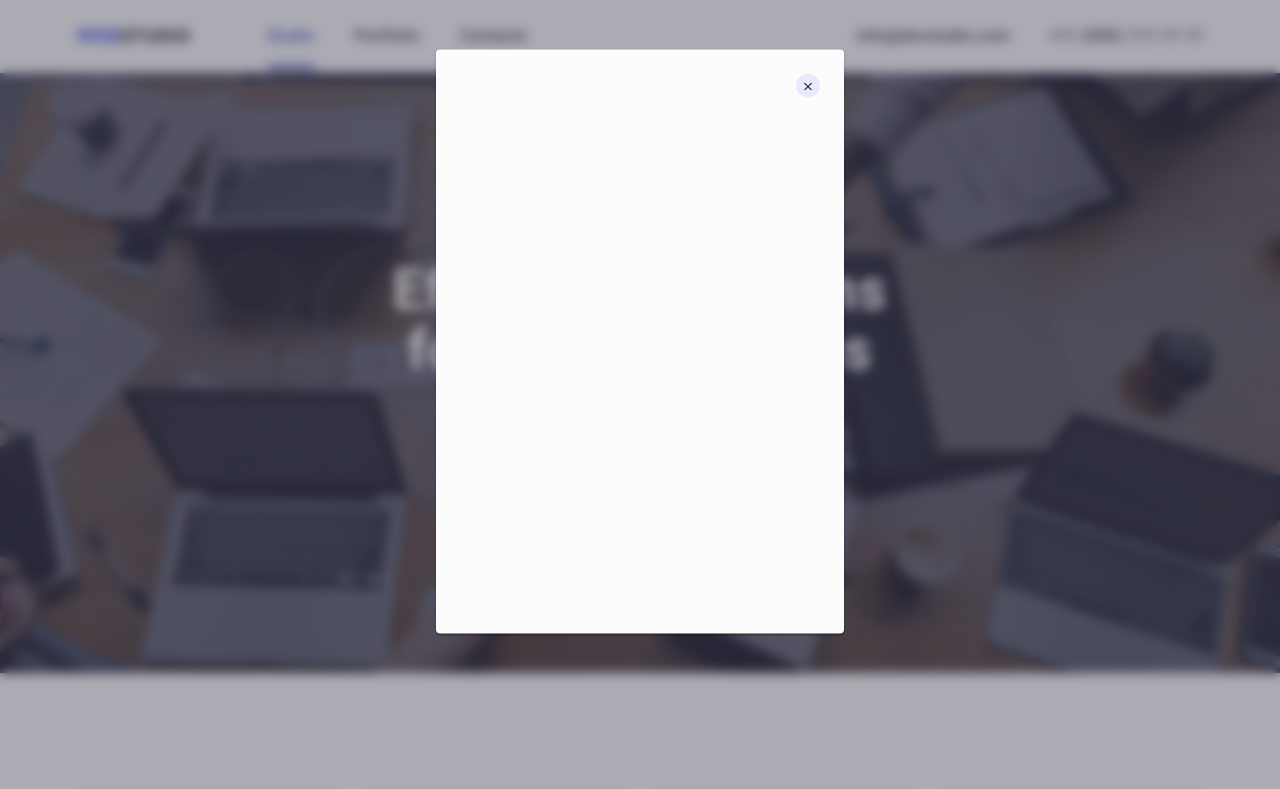
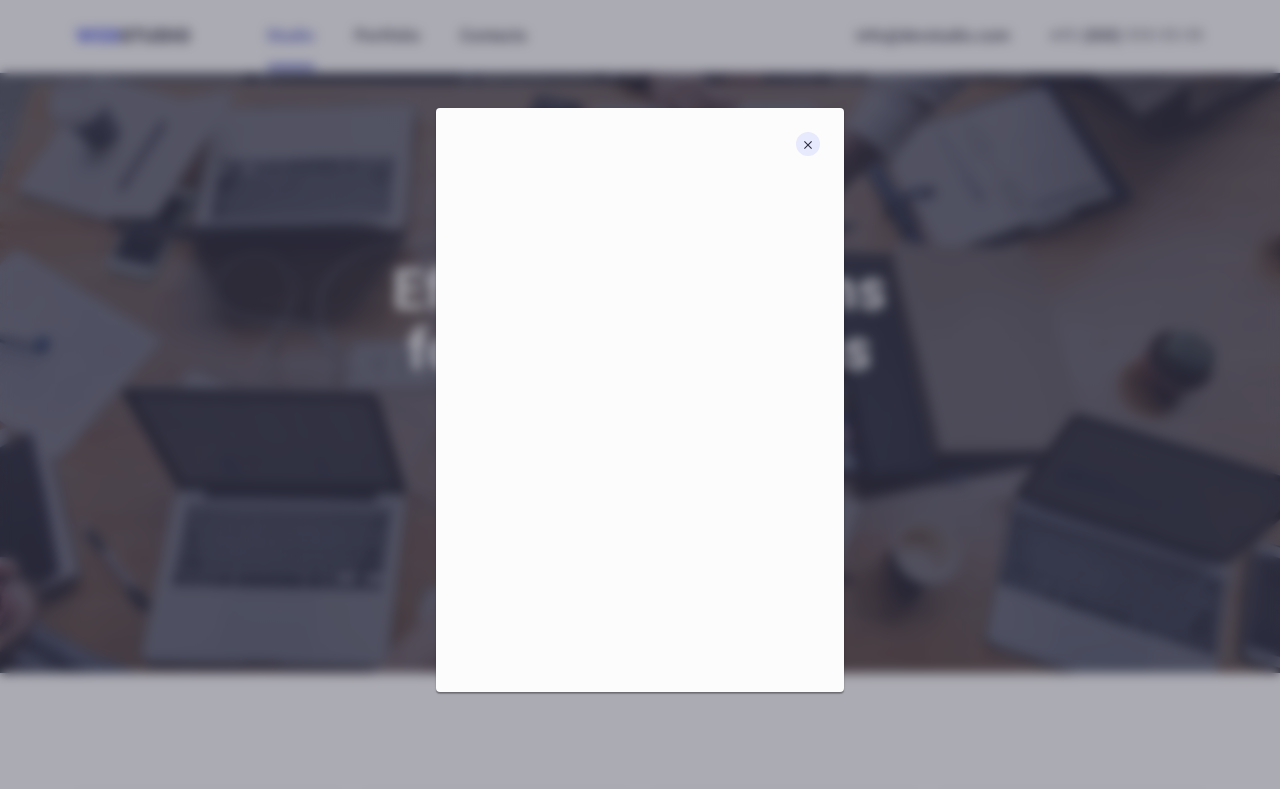
Before and after one commit to Viktoriya-ri/goit-markup-hw-05, a plain HTML site: page index.html in a window 1280 px wide. Both pictures are taken after a click on the button "Order Service". Shown: the top 789 px of the page. Drawn offline with nearby package versions, Linux system fonts and the light colour scheme.

Commit message:
Update styles.css

```diff
--- a/css/styles.css
+++ b/css/styles.css
@@ -609,7 +609,7 @@ img {
   position: absolute;
   top: 50%;
   left: 50%;
-  transform: translate(-50%, -60%) scale(1);
+  transform: translate(-50%, -50%) scale(1);
   opacity: 1;
   min-width: 408px;
   min-height: 584px;
```
